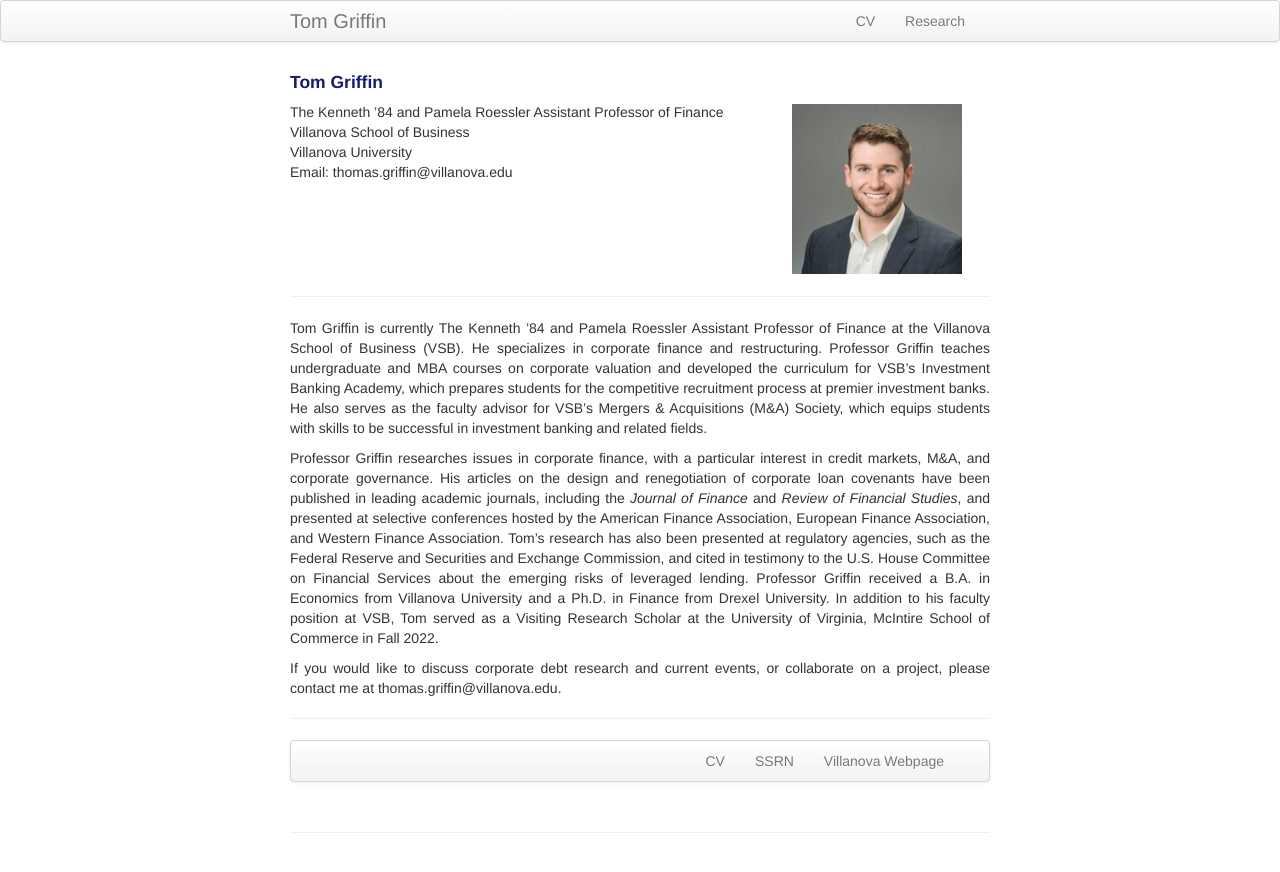
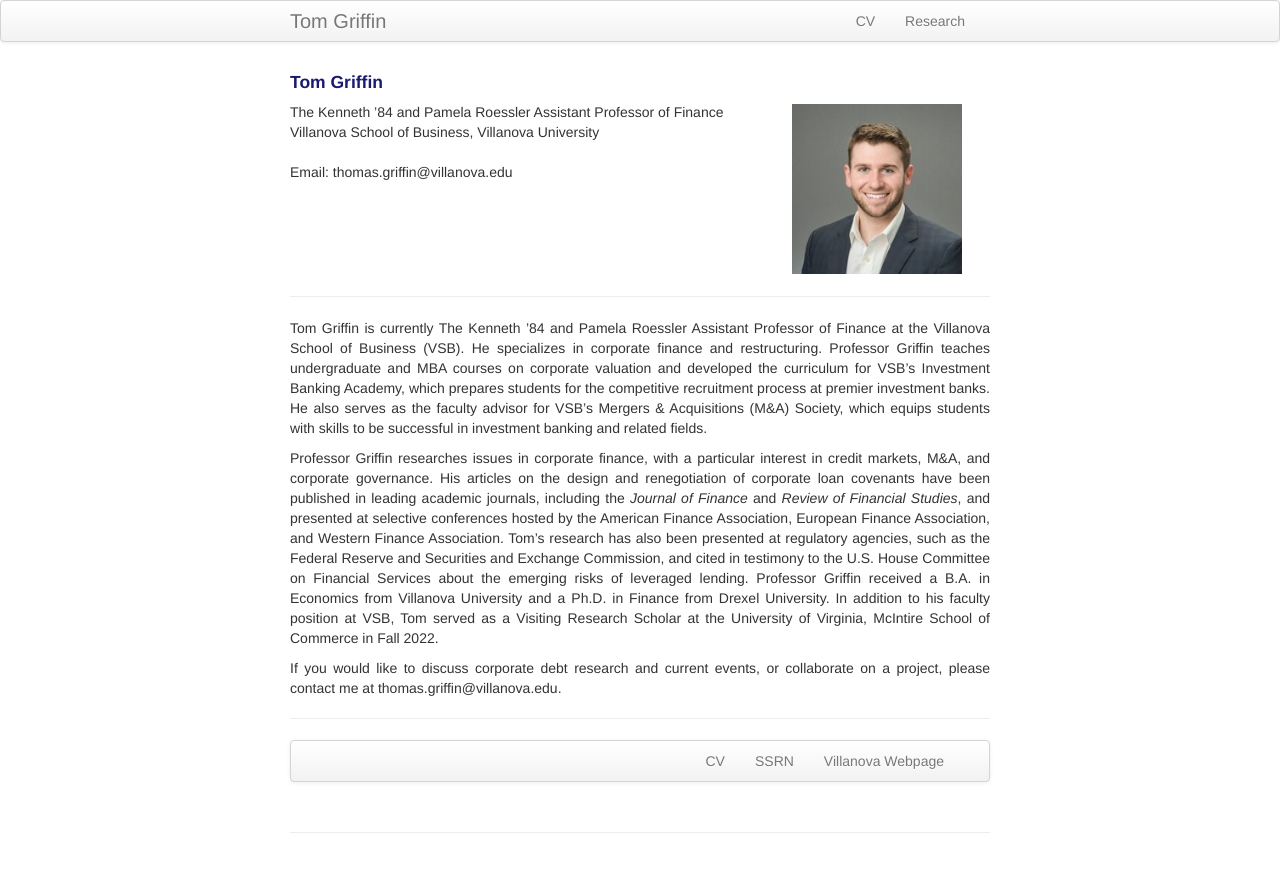
Before and after one commit to ThomasPGriffin/thomaspgriffin.github.io, a Jekyll site: the page built from index.md, in a window 1280 px wide. Shown: the top 872 px of the page. Built offline with Jekyll 4.4.1, drawn with Linux system fonts in a browser that asks for light colours.

Commit message:
Update index.md

```diff
--- a/index.md
+++ b/index.md
@@ -11,8 +11,8 @@ keywords: Tom, Thomas, Griffin, Finance, PhD, Drexel, Villanova, Professor
     <div class="row-fluid">
         <div class="span5">
             The Kenneth ’84 and Pamela Roessler Assistant Professor of Finance<br/>
-            Villanova School of Business<br/>
-            Villanova University<br/>
+            Villanova School of Business, Villanova University<br/>
+            <br/>
             Email: thomas.griffin@villanova.edu<br/>
        </div>
 
```
